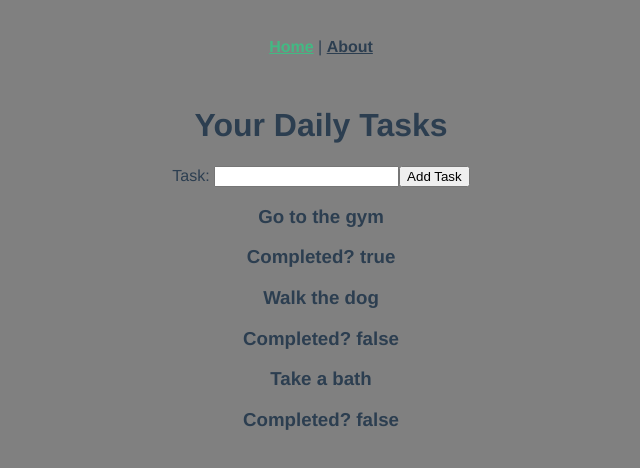
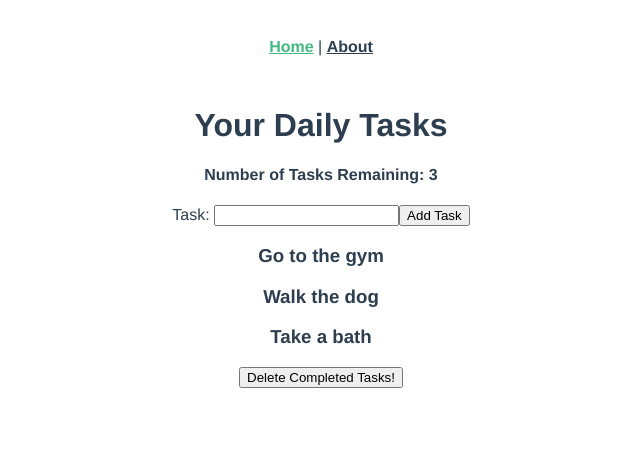
Before and after one commit to khass24/vue-js-todo, a Vue app: page /#/ in a window 1280 px wide. Shown: the top 468 px of the page, without its empty margins (319-959 px from the left). Built offline with nearby package versions, Linux system fonts and the light colour scheme.

Commit message:
in class work

```diff
--- a/src/views/Home.vue
+++ b/src/views/Home.vue
@@ -1,6 +1,11 @@
 <template>
   <div class="home">
     <h1>{{ headline }}</h1>
+
+    <div>
+      <h4> Number of Tasks Remaining: {{ incompleteCounter() }}</h4>
+    </div>
+
 
     <div>
       Task: <input v-model="newTask.text">
@@ -8,16 +13,19 @@
     </div>
 
     <div v-for="task in tasks">
-      <h3>{{ task.text}}</h3>
-      <h3>Completed? {{ task.completed }}</h3>
+      <h3 @click="toggleComplete(task)" v-bind:class="{strike: task.completed}">{{ task.text}}</h3>
     </div>
+
+      <button @click="deleteTasks()">Delete Completed Tasks!</button>
   </div>
 </template>
 
 <style>
-body {
-  background-color: gray;
+
+.strike {
+  text-decoration: line-through;
 }
+
 </style>
 
 <script>
@@ -29,7 +37,7 @@ export default {
       tasks: [
       {
       text: "Go to the gym",
-      completed: true
+      completed: false
       },
       {
       text: "Walk the dog",
@@ -48,6 +56,29 @@ export default {
     addTask: function() {
       this.tasks.push(this.newTask);
       this.newTask = {text: "", completed: false};
+    },
+    toggleComplete: function(inputTask) {
+      inputTask.completed = !inputTask.completed;
+    },
+    incompleteCounter: function() {
+      var count = 0;
+      this.tasks.forEach(function(task) {
+        if (!task.completed) {
+          count ++;
+        }
+      });
+      return count;
+    },
+    deleteTasks: function() {
+      var incompleteTasks = [];
+      for(var i = 0; i < this.tasks.length; i++) {
+        var task = this.tasks[i];
+
+        if (!task.completed) {
+          incompleteTasks.push(task);
+        }
+      }
+      this.tasks = incompleteTasks;
     }
   },
   computed: {}
```
